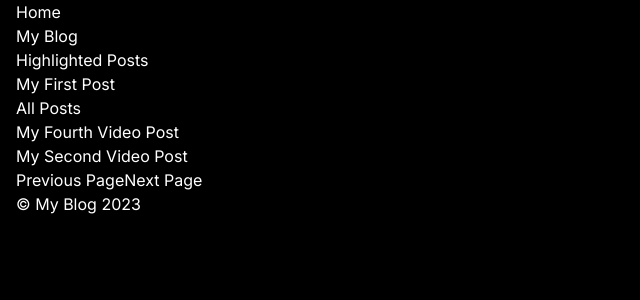
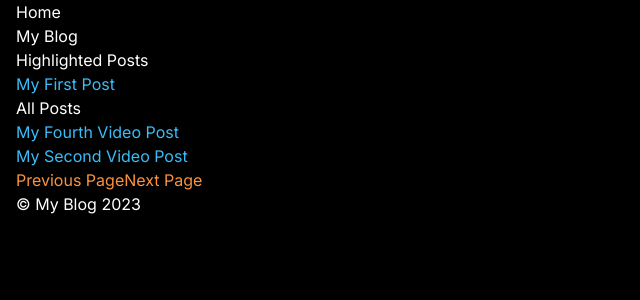
Before and after one commit to elastic/ai.elastic.co, a Next.js app: page / in a window 1280 px wide. Both pictures are taken after a click on the button "Next Page". Shown: the top 300 px of the page, without its empty margins (0-640 px from the left). Built offline with nearby package versions, Linux system fonts and the light colour scheme.

Commit message:
Override Link styles by new component

```diff
--- /dev/null
+++ b/src/components/Link.jsx
@@ -0,0 +1,9 @@
+import Link from "next/link";
+
+export default function Layout({ href, children }) {
+  return (
+    <Link className="text-sky-400" href={href}>
+      {children}
+    </Link>
+  );
+}
--- a/src/pages/index.js
+++ b/src/pages/index.js
@@ -1,6 +1,6 @@
 import fs from "fs";
 import matter from "gray-matter";
-import Link from "next/link";
+import Link from "../components/Link";
 import Layout from "../components/Layout";
 import path from "path";
 import { Component } from "react";
@@ -66,10 +66,17 @@ export default class Home extends Component {
           </ul>
           <nav>
             {page > 1 && (
-              <button onClick={handlePreviousPageClick}>Previous Page</button>
+              <button
+                className="text-orange-400"
+                onClick={handlePreviousPageClick}
+              >
+                Previous Page
+              </button>
             )}
             {page < totalPages && (
-              <button onClick={handleNextPageClick}>Next Page</button>
+              <button className="text-orange-400" onClick={handleNextPageClick}>
+                Next Page
+              </button>
             )}
           </nav>
         </section>
```
